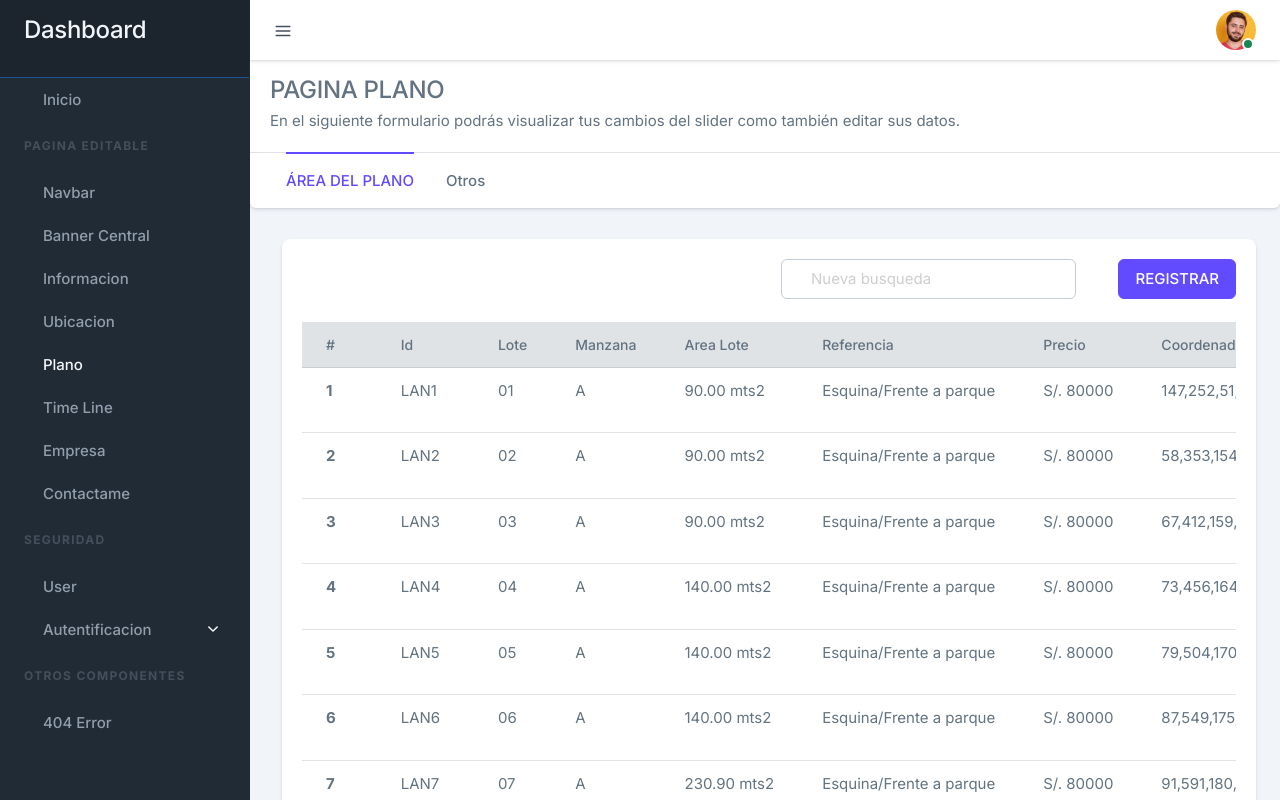
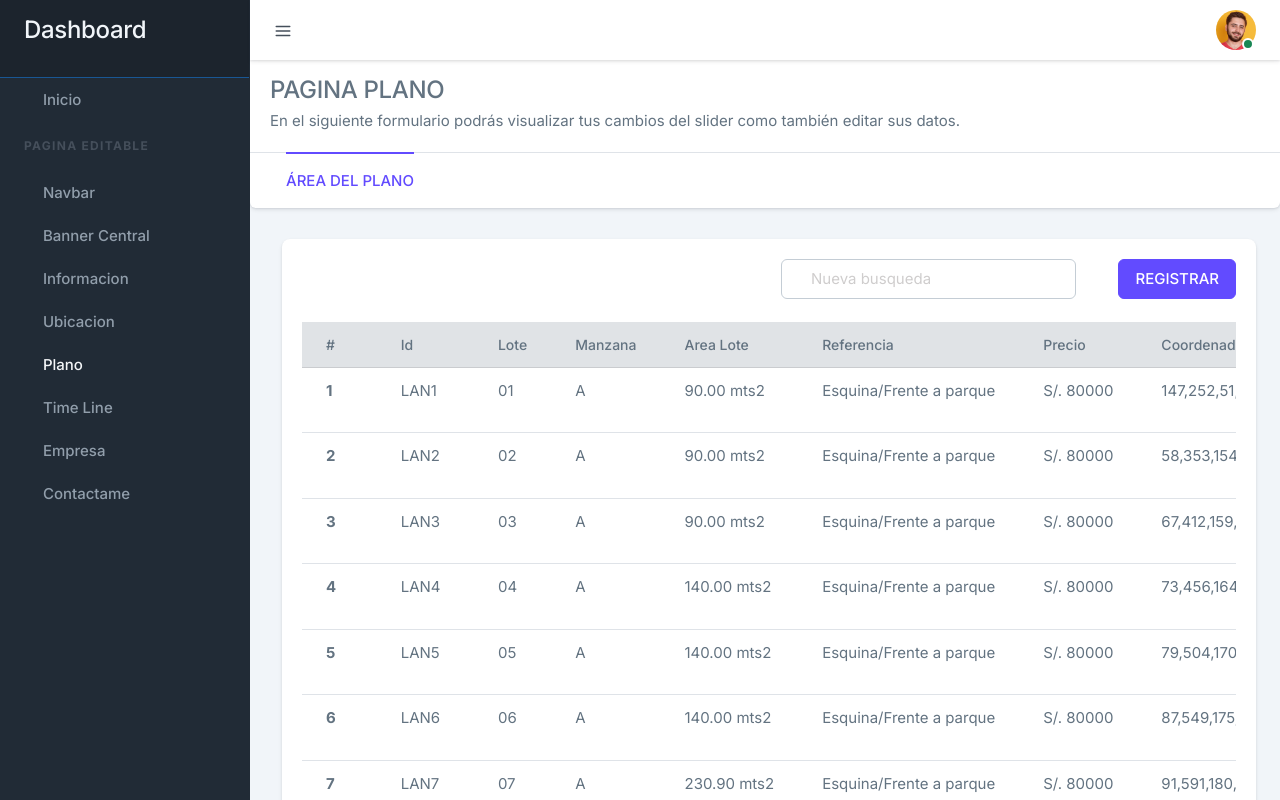
Before and after one commit to abelhingot/compratulote-garzablanca, a Next.js app: page /dashboard/plano in a window 1280 px wide. Shown: the top 800 px of the page. Built offline with nearby package versions, Linux system fonts and the light colour scheme; a web font is replaced by a local one.

Commit message:
se quito la opcion de OTROS en dashboard

```diff
--- a/layouts/QuickMenu.js
+++ b/layouts/QuickMenu.js
@@ -67,11 +67,11 @@ const QuickMenu = () => {
                         <Dropdown.Item as="div" className="px-4 pb-0 pt-2" bsPrefix=' '>
                             <div className="lh-1 ">
                                 <h5 className="mb-1"> John E. Grainger</h5>
-                                <Link href="#" className="text-inherit fs-6">View my profile</Link>
+                                {/* <Link href="#" className="text-inherit fs-6">View my profile</Link> */}
                             </div>
                             <div className=" dropdown-divider mt-3 mb-2"></div>
                         </Dropdown.Item>
-                        <Dropdown.Item eventKey="2">
+                        {/* <Dropdown.Item eventKey="2">
                             <i className="fe fe-user me-2"></i> Edit Profile
                         </Dropdown.Item>
                         <Dropdown.Item eventKey="3">
@@ -85,7 +85,7 @@ const QuickMenu = () => {
                         </Dropdown.Item>
                         <Dropdown.Item>
                             <i className="fe fe-power me-2"></i>Sign Out
-                        </Dropdown.Item>
+                        </Dropdown.Item> */}
                     </Dropdown.Menu>
                 </Dropdown>
             </ListGroup>
--- a/pages/dashboard/banner.tsx
+++ b/pages/dashboard/banner.tsx
@@ -42,11 +42,11 @@ const Slider = () => {
                                     </Link>
                                 </li>
 
-                                <li className="nav-item">
+                                {/* <li className="nav-item">
                                     <Link className="nav-link" href="#">
                                         Otros
                                     </Link>
-                                </li>
+                                </li> */}
 
                             </ul>
 
--- a/pages/dashboard/empresa.tsx
+++ b/pages/dashboard/empresa.tsx
@@ -59,11 +59,11 @@ const Especificaciones = () => {
                                     </Link>
                                 </li>
 
-                                <li className="nav-item">
+                                {/* <li className="nav-item">
                                     <Link className="nav-link" href="#">
                                         Otros
                                     </Link>
-                                </li>
+                                </li> */}
 
                             </ul>
 
--- a/pages/dashboard/informacion.tsx
+++ b/pages/dashboard/informacion.tsx
@@ -55,11 +55,11 @@ const Servicios1 = () => {
                                     </Link>
                                 </li>
 
-                                <li className="nav-item">
+                                {/* <li className="nav-item">
                                     <Link className="nav-link" href="#">
                                         Otros
                                     </Link>
-                                </li>
+                                </li> */}
 
                             </ul>
 
--- a/pages/dashboard/plano.tsx
+++ b/pages/dashboard/plano.tsx
@@ -232,11 +232,11 @@ const Plano = () => {
                                     </Link>
                                 </li>
 
-                                <li className="nav-item">
+                                {/* <li className="nav-item">
                                     <Link className="nav-link" href="#">
                                         Otros
                                     </Link>
-                                </li>
+                                </li> */}
 
                             </ul>
 
--- a/pages/dashboard/timeline.tsx
+++ b/pages/dashboard/timeline.tsx
@@ -55,11 +55,11 @@ const Detalleinfo = () => {
                                         ACCORDION
                                     </Link>
                                 </li>
-                                <li className="nav-item">
+                                {/* <li className="nav-item">
                                     <Link className="nav-link" href="#">
                                         Otros
                                     </Link>
-                                </li>
+                                </li> */}
 
                             </ul>
 
--- a/pages/dashboard/ubicacion.tsx
+++ b/pages/dashboard/ubicacion.tsx
@@ -59,11 +59,11 @@ const Ubicacion = () => {
                                     </Link>
                                 </li>
 
-                                <li className="nav-item">
+                                {/* <li className="nav-item">
                                     <Link className="nav-link" href="#">
                                         Otros
                                     </Link>
-                                </li>
+                                </li> */}
 
                             </ul>
 
--- a/routes/DashboardRoutes.js
+++ b/routes/DashboardRoutes.js
@@ -58,39 +58,40 @@ export const DashboardMenu = [
 		title: 'Contactame',
 		icon: 'mail',
 		link: '/dashboard/contactame'
-	},
-	{
-		id: uuid(),
-		title: 'SEGURIDAD',
-		grouptitle: true
-	},
-	{
-		id: uuid(),
-		title: 'User',
-		icon: 'user',
-		link: '/dashboard/menus'
-	},
-	{
-		id: uuid(),
-		title: 'Autentificacion',
-		icon: 'lock',
-		children: [
-			{ id: uuid(), link: '/authentication/sign-in', name: 'Iniciar Sesion' },
-			{ id: uuid(), link: '/authentication/sign-up', name: 'Registrarse' },
-			{ id: uuid(), link: '/authentication/forget-password', name: 'Forget Password' }
-		]
-	},
-	{
-		id: uuid(),
-		title: 'OTROS COMPONENTES',
-		grouptitle: true
-	},
-	{
-		id: uuid(),
-		title: '404 Error',
-		icon: 'server',
-		link: '/404'
-	},
+	}
+	// },
+	// {
+	// 	id: uuid(),
+	// 	title: 'SEGURIDAD',
+	// 	grouptitle: true
+	// },
+	// {
+	// 	id: uuid(),
+	// 	title: 'User',
+	// 	icon: 'user',
+	// 	link: '/dashboard/menus'
+	// },
+	// {
+	// 	id: uuid(),
+	// 	title: 'Autentificacion',
+	// 	icon: 'lock',
+	// 	children: [
+	// 		{ id: uuid(), link: '/authentication/sign-in', name: 'Iniciar Sesion' },
+	// 		{ id: uuid(), link: '/authentication/sign-up', name: 'Registrarse' },
+	// 		{ id: uuid(), link: '/authentication/forget-password', name: 'Forget Password' }
+	// 	]
+	// },
+	// {
+	// 	id: uuid(),
+	// 	title: 'OTROS COMPONENTES',
+	// 	grouptitle: true
+	// },
+	// {
+	// 	id: uuid(),
+	// 	title: '404 Error',
+	// 	icon: 'server',
+	// 	link: '/404'
+	// },
 ];
 
 export default DashboardMenu;
```
